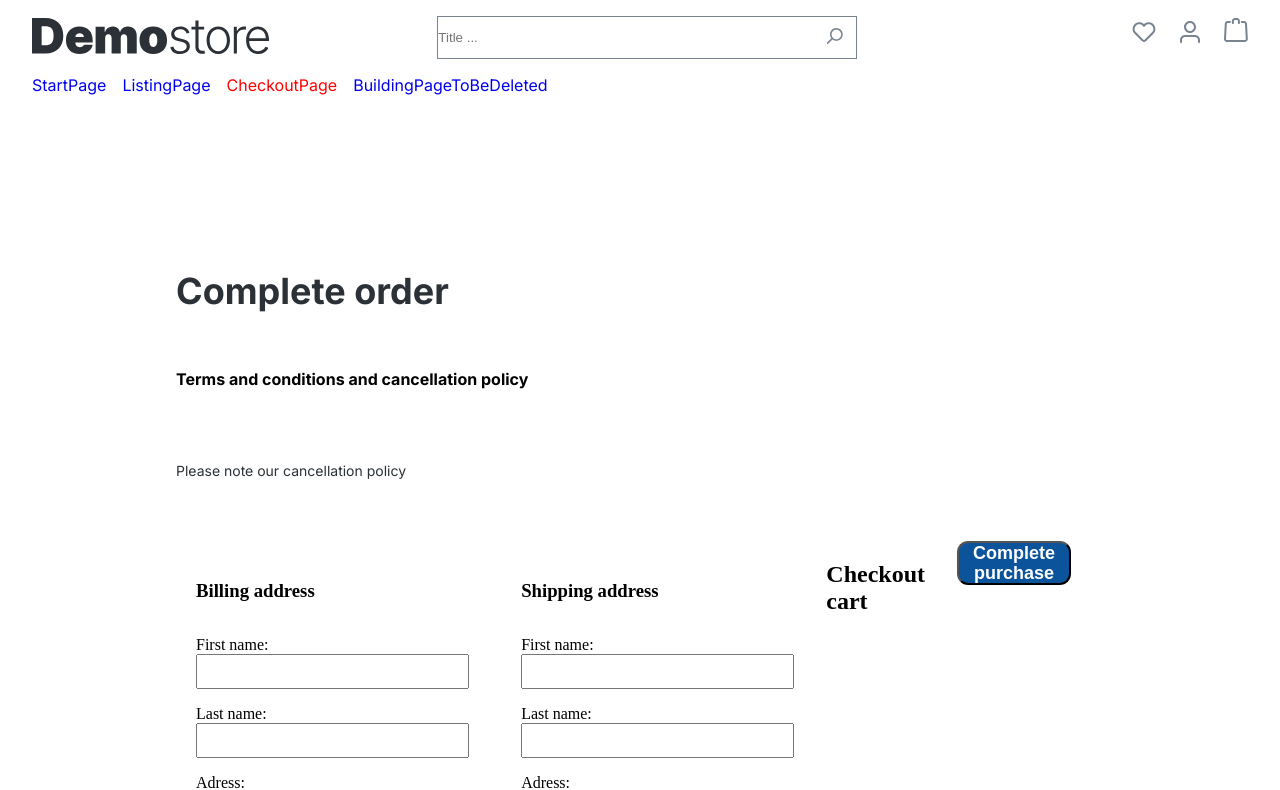
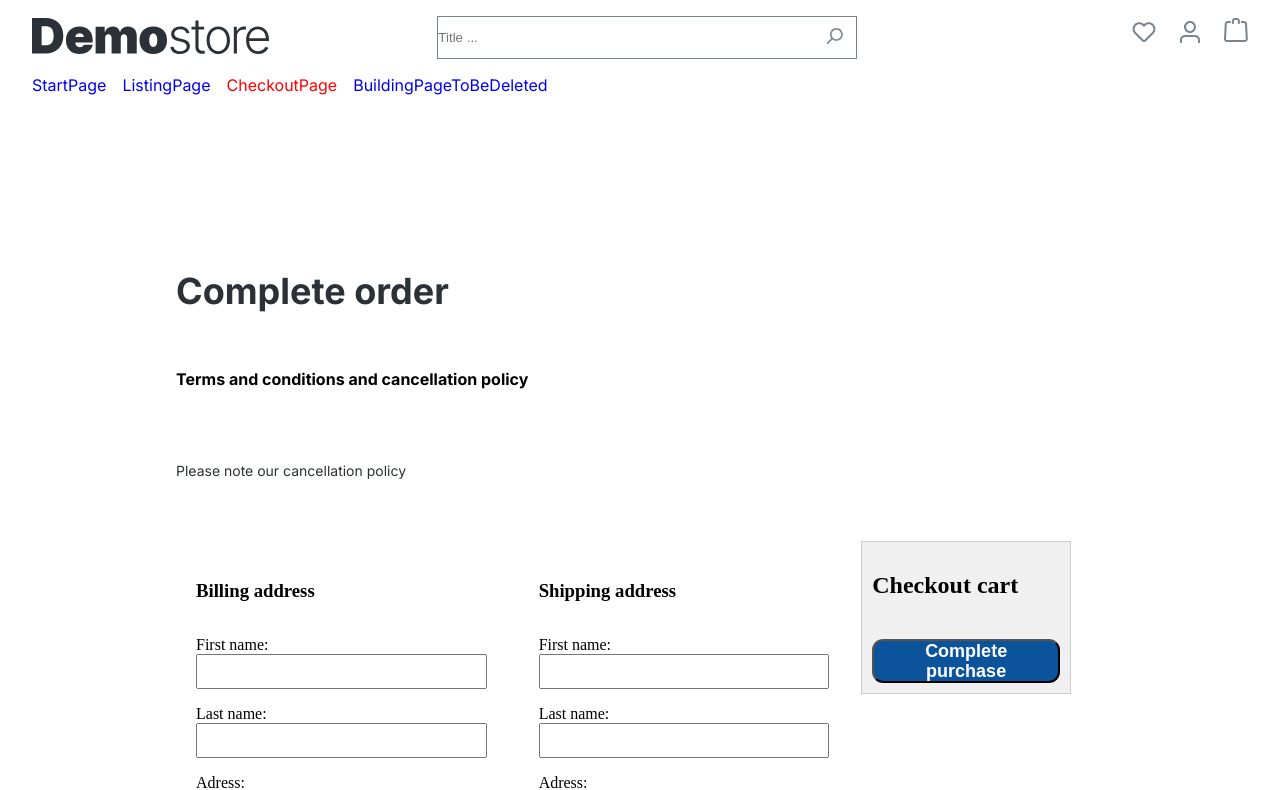
Before and after one commit to EmperorBlizzard/Frontend2Assignment, a React (Vite) app in the folder Frontend2Assignment/: page /checkoutpage in a window 1280 px wide. Shown: the top 790 px of the page. Built offline with nearby package versions, Linux system fonts and the light colour scheme.

Commit message:
lagt till funktion på knapp samt container

```diff
--- a/Frontend2Assignment/src/Pages/CheckoutPage.jsx
+++ b/Frontend2Assignment/src/Pages/CheckoutPage.jsx
@@ -3,7 +3,6 @@ import Footer from "../components/sections/Footer";
 import BillingAddress from "../components/sections/checkoutPage/sections/BillingAddress.jsx";
 import ShippingAddress from "../components/sections/checkoutPage/sections/ShippingAddress.jsx";
 import CheckoutCart from "../components/sections/checkoutPage/sections/CheckoutCart.jsx";
-import PurchaseButton from "../components/sections/checkoutPage/individual/PurchaseButton.jsx";
 import styled from "styled-components";
 
 
@@ -61,7 +60,6 @@ const CheckOutPage = () => {
         <BillingAddress />
         <ShippingAddress />
         <CheckoutCart />
-        <PurchaseButton />
         </StyledFormsContainer>
       </StyledCheckout>
 
--- a/Frontend2Assignment/src/components/sections/checkoutPage/individual/PurchaseButton.jsx
+++ b/Frontend2Assignment/src/components/sections/checkoutPage/individual/PurchaseButton.jsx
@@ -30,7 +30,7 @@ const handleClick = () => {
     console.log("Köpet har genomförts");
   };
 
-const PurshaseButton = () =>{
+const PurchaseButton = () =>{
   return(
     <PurchaseButtonContainer>
         <Button onClick={handleClick}>Complete purchase</Button>
@@ -39,4 +39,4 @@ const PurshaseButton = () =>{
 
 };
 
-export default PurshaseButton;
+export default PurchaseButton;
--- a/Frontend2Assignment/src/components/sections/checkoutPage/sections/CheckoutCart.jsx
+++ b/Frontend2Assignment/src/components/sections/checkoutPage/sections/CheckoutCart.jsx
@@ -1,15 +1,32 @@
 import React from "react";
+import styled from "styled-components";
+import PurchaseButton from "../individual/PurchaseButton";
 import CheckoutCartItem from "./CheckoutCartItem";
+
+const CheckoutCartContainer = styled.div`
+  display: flex;
+  flex-direction: column;
+  align-items: flex-start;
+  height: 100%;
+  background-color: #f0f0f0;
+  border: 1px solid #ccc;
+  width: 55.625rem;
+  gap: 1.25rem;
+  padding: 0.625rem;
+`
 
 const CheckoutCart = ({CheckoutCartItems}) =>{
     return(
-        <div>
+
+        <CheckoutCartContainer>
             <h2>Checkout cart</h2>
            {CheckoutCartItems && CheckoutCartItems.length >0 && CheckoutCartItems.map((item) =>(
             <CheckoutCartItem key={item.product.id} product={item.product} quantity ={item.quantity} />
         ))}
+        <PurchaseButton />
+        </CheckoutCartContainer>
 
-        </div>
+
 
     );
 
```
